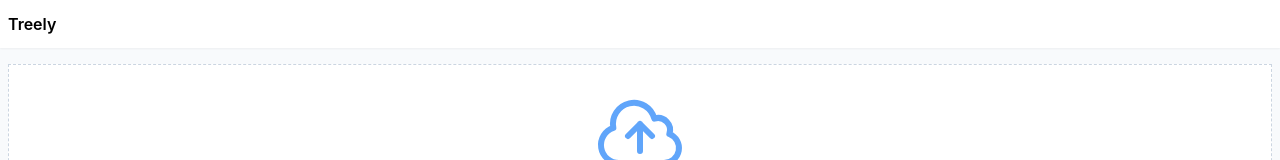
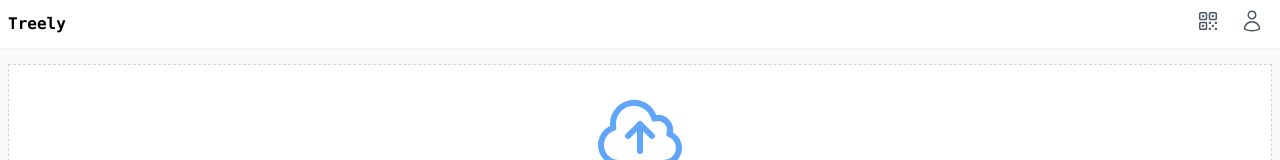
Before and after one commit to ThPadelis/treely, a React (Create React App) app: page / in a window 1280 px wide. Shown: the top 160 px of the page. Built offline with nearby package versions, Linux system fonts and the light colour scheme; what timers would draw is missing.

Commit message:
UI improvements and comments
- Add links to navigation menu
- Update the NotFound page
- Add comments that describe components and pages
- Minor changes

```diff
--- a/src/components/FileSelection.tsx
+++ b/src/components/FileSelection.tsx
@@ -3,6 +3,12 @@ import { UploadableFile } from "../interfaces/UploadableFile";
 import { RootState } from "../store";
 import { cleanFiles, setSelected } from "../store/features/files/filesSlice";
 
+/**
+ * File selection component
+ * This component is responsible to handle the selection of a file.
+ * When the user clicks on a file, an action is dispatched and updates the state with the current file.
+ * @returns The FileSelection component
+ */
 export const FileSelection = () => {
     const { selectedFile, files } = useSelector((state: RootState) => state.files);
     const dispatch = useDispatch();
--- a/src/components/FileUpload.tsx
+++ b/src/components/FileUpload.tsx
@@ -4,6 +4,12 @@ import { useDropzone, FileRejection } from "react-dropzone"
 import { UploadableFile } from "../interfaces/UploadableFile";
 import { setFiles } from "../store/features/files/filesSlice";
 
+/**
+ * File Upload component
+ * This component is responsible to handle the upload of a file.
+ * When the user drag's and drop file(s), an action is dispatched and updates the state with the file(s).
+ * @returns The FileUpload component
+ */
 export const FileUpload = () => {
     const dispatch = useDispatch();
 
--- a/src/components/NavBar.tsx
+++ b/src/components/NavBar.tsx
@@ -2,6 +2,11 @@ import { useState } from "react";
 import { Link } from "react-router-dom"
 import { NavItem } from "../interfaces/NavItem"
 
+/**
+ * Navigation component
+ * This component includes all the available routes inside the application
+ * @returns The NavBar component
+ */
 export const NavBar = () => {
     const [isOpen, setIsOpen] = useState(false);
 
@@ -15,11 +20,26 @@ export const NavBar = () => {
         <div className="container mx-auto">
             <div className="flex items-center justify-between font-semibold px-4 lg:px-2">
                 {/* Brand */}
-                <Link to="/" className="py-3">Treely</Link>
+                <Link to="/" className="py-3 font-mono">Treely</Link>
 
                 {/* Primary menu */}
                 <ul className="hidden md:flex items-center gap-1">
                     {navItems.length > 0 && navItems.map((x, i) => <li key={i}><Link to={x.to} className="py-3 px-2 text-gray-600 hover:text-gray-800">{x.text}</Link></li>)}
+                    <li>
+                        <a href="https://github.com/ThPadelis/treely" target="_blank" rel="noreferrer" className="inline-block px-2 text-gray-600 hover:text-gray-800">
+                            <svg xmlns="http://www.w3.org/2000/svg" fill="none" viewBox="0 0 24 24" strokeWidth={1.5} stroke="currentColor" className="w-6 h-6">
+                                <path strokeLinecap="round" strokeLinejoin="round" d="M3.75 4.875c0-.621.504-1.125 1.125-1.125h4.5c.621 0 1.125.504 1.125 1.125v4.5c0 .621-.504 1.125-1.125 1.125h-4.5A1.125 1.125 0 013.75 9.375v-4.5zM3.75 14.625c0-.621.504-1.125 1.125-1.125h4.5c.621 0 1.125.504 1.125 1.125v4.5c0 .621-.504 1.125-1.125 1.125h-4.5a1.125 1.125 0 01-1.125-1.125v-4.5zM13.5 4.875c0-.621.504-1.125 1.125-1.125h4.5c.621 0 1.125.504 1.125 1.125v4.5c0 .621-.504 1.125-1.125 1.125h-4.5A1.125 1.125 0 0113.5 9.375v-4.5z" />
+                                <path strokeLinecap="round" strokeLinejoin="round" d="M6.75 6.75h.75v.75h-.75v-.75zM6.75 16.5h.75v.75h-.75v-.75zM16.5 6.75h.75v.75h-.75v-.75zM13.5 13.5h.75v.75h-.75v-.75zM13.5 19.5h.75v.75h-.75v-.75zM19.5 13.5h.75v.75h-.75v-.75zM19.5 19.5h.75v.75h-.75v-.75zM16.5 16.5h.75v.75h-.75v-.75z" />
+                            </svg>
+                        </a>
+                    </li>
+                    <li>
+                        <a href="https://pantelis.theodosiou.me" target="_blank" rel="noreferrer" className="inline-block px-2 text-gray-600 hover:text-gray-800">
+                            <svg xmlns="http://www.w3.org/2000/svg" fill="none" viewBox="0 0 24 24" strokeWidth={1.5} stroke="currentColor" className="w-6 h-6">
+                                <path strokeLinecap="round" strokeLinejoin="round" d="M15.75 6a3.75 3.75 0 11-7.5 0 3.75 3.75 0 017.5 0zM4.501 20.118a7.5 7.5 0 0114.998 0A17.933 17.933 0 0112 21.75c-2.676 0-5.216-.584-7.499-1.632z" />
+                            </svg>
+                        </a>
+                    </li>
                 </ul>
 
                 {/* Toogle mobile menu */}
@@ -34,6 +54,23 @@ export const NavBar = () => {
         <div className={`md:hidden bg-white absolute w-full h-full top-0 bottom-0 duration-500 ${isOpen ? 'left-0' : 'left-[-100%]'}`}>
             <ul className="flex flex-col items-center justify-center h-full">
                 {navItems.length > 0 && navItems.map((x, i) => <li key={i}><Link to={x.to} className="block py-2 text-lg font-semibold text-gray-600 hover:text-gray-800">{x.text}</Link></li>)}
+                <li>
+                    <a href="https://github.com/ThPadelis/treely" target="_blank" rel="noreferrer" className="px-2 text-gray-600 hover:text-gray-800 my-1 flex items-center justify-start text-lg">
+                        <svg xmlns="http://www.w3.org/2000/svg" fill="none" viewBox="0 0 24 24" strokeWidth={1.5} stroke="currentColor" className="w-6 h-6 mr-1">
+                            <path strokeLinecap="round" strokeLinejoin="round" d="M3.75 4.875c0-.621.504-1.125 1.125-1.125h4.5c.621 0 1.125.504 1.125 1.125v4.5c0 .621-.504 1.125-1.125 1.125h-4.5A1.125 1.125 0 013.75 9.375v-4.5zM3.75 14.625c0-.621.504-1.125 1.125-1.125h4.5c.621 0 1.125.504 1.125 1.125v4.5c0 .621-.504 1.125-1.125 1.125h-4.5a1.125 1.125 0 01-1.125-1.125v-4.5zM13.5 4.875c0-.621.504-1.125 1.125-1.125h4.5c.621 0 1.125.504 1.125 1.125v4.5c0 .621-.504 1.125-1.125 1.125h-4.5A1.125 1.125 0 0113.5 9.375v-4.5z" />
+                            <path strokeLinecap="round" strokeLinejoin="round" d="M6.75 6.75h.75v.75h-.75v-.75zM6.75 16.5h.75v.75h-.75v-.75zM16.5 6.75h.75v.75h-.75v-.75zM13.5 13.5h.75v.75h-.75v-.75zM13.5 19.5h.75v.75h-.75v-.75zM19.5 13.5h.75v.75h-.75v-.75zM19.5 19.5h.75v.75h-.75v-.75zM16.5 16.5h.75v.75h-.75v-.75z" />
+                        </svg>
+                        <span>GitHub</span>
+                    </a>
+                </li>
+                <li>
+                    <a href="https://pantelis.theodosiou.me" target="_blank" rel="noreferrer" className="px-2 text-gray-600 hover:text-gray-800 my-1 flex items-center justify-start text-lg">
+                        <svg xmlns="http://www.w3.org/2000/svg" fill="none" viewBox="0 0 24 24" strokeWidth={1.5} stroke="currentColor" className="w-6 h-6 mr-1">
+                            <path strokeLinecap="round" strokeLinejoin="round" d="M15.75 6a3.75 3.75 0 11-7.5 0 3.75 3.75 0 017.5 0zM4.501 20.118a7.5 7.5 0 0114.998 0A17.933 17.933 0 0112 21.75c-2.676 0-5.216-.584-7.499-1.632z" />
+                        </svg>
+                        <span>Portfolio</span>
+                    </a>
+                </li>
             </ul>
 
             {/* Close button */}
--- a/src/index.css
+++ b/src/index.css
@@ -15,3 +15,13 @@ code {
   font-family: source-code-pro, Menlo, Monaco, Consolas, 'Courier New',
     monospace;
 }
+
+@keyframes type {
+  from {
+    box-shadow: inset -3px 0px 0px #475569;
+  }
+
+  to {
+    box-shadow: inset -3px 0px 0px transparent;
+  }
+}
--- a/src/pages/Home.tsx
+++ b/src/pages/Home.tsx
@@ -4,12 +4,18 @@ import { FileUpload } from "../components/FileUpload";
 import { SingleFile } from "../components/SingleFile";
 import { RootState } from "../store";
 
+/**
+ * Home page
+ * This page is a wrapper component that includes the rest child components.
+ * This is the main page that the user sees when the application is being started.
+ * @returns The Home component
+ */
 export const Home = () => {
     const selectedFile = useSelector((state: RootState) => state.files.selectedFile);
 
     return (<main className="container mx-auto px-4 lg:px-2 space-y-4">
-        <FileUpload />
-        <FileSelection />
-        {selectedFile && <SingleFile file={selectedFile} />}
+        <FileUpload /> {/* Component that handles the file uploading */}
+        <FileSelection /> {/* Component that handles the selection of a file in order to preview it */}
+        {selectedFile && <SingleFile file={selectedFile} />} {/* Component that previews the current selected file */}
     </main>)
 }
--- a/src/pages/NotFound.tsx
+++ b/src/pages/NotFound.tsx
@@ -1,3 +1,13 @@
+import { Link } from "react-router-dom"
+
+/**
+ * Not found page
+ * When a user tries to access a page that doesn't exist, they are shown this page.
+ * @returns The NotFound component
+ */
 export const NotFound = () => {
-    return <h1>Page not found</h1>
+    return <div className="flex flex-col h-[calc(100vh-48px-1rem)] justify-center items-center text-slate-600">
+        <h1 className="text-[50px] font-bold pr-3 animate-type ">Error 404</h1>
+        <p className="mt-3 text-lg">Let us take you back. Click <Link className="text-blue-600 font-semibold underline" to="/">here</Link>.</p>
+    </div>
 }
--- a/tailwind.config.js
+++ b/tailwind.config.js
@@ -4,7 +4,12 @@ module.exports = {
     "./src/**/*.{js,jsx,ts,tsx}",
   ],
   theme: {
-    extend: {},
+    extend: {
+      animation: {
+        'type': 'type .5s alternate infinite',
+      }
+
+    },
   },
   plugins: [],
 }
```
Also changed, not shown: src/components/SingleFile.tsx (+6 -1 lines).
